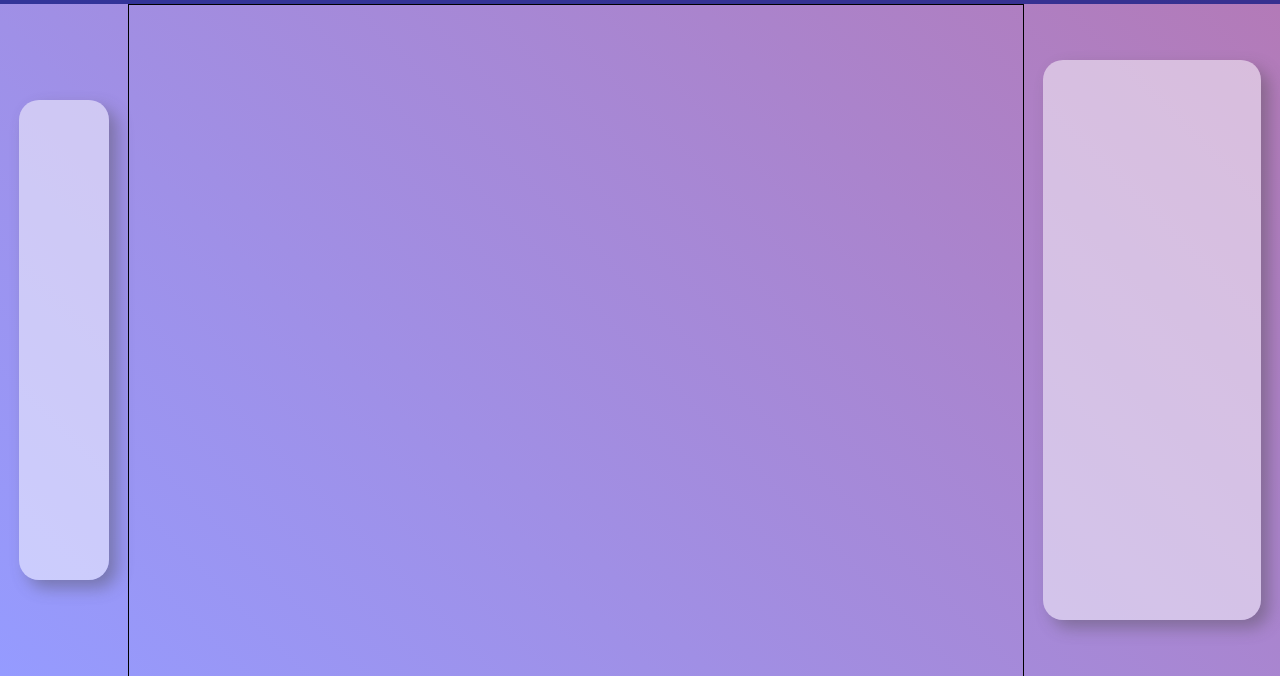
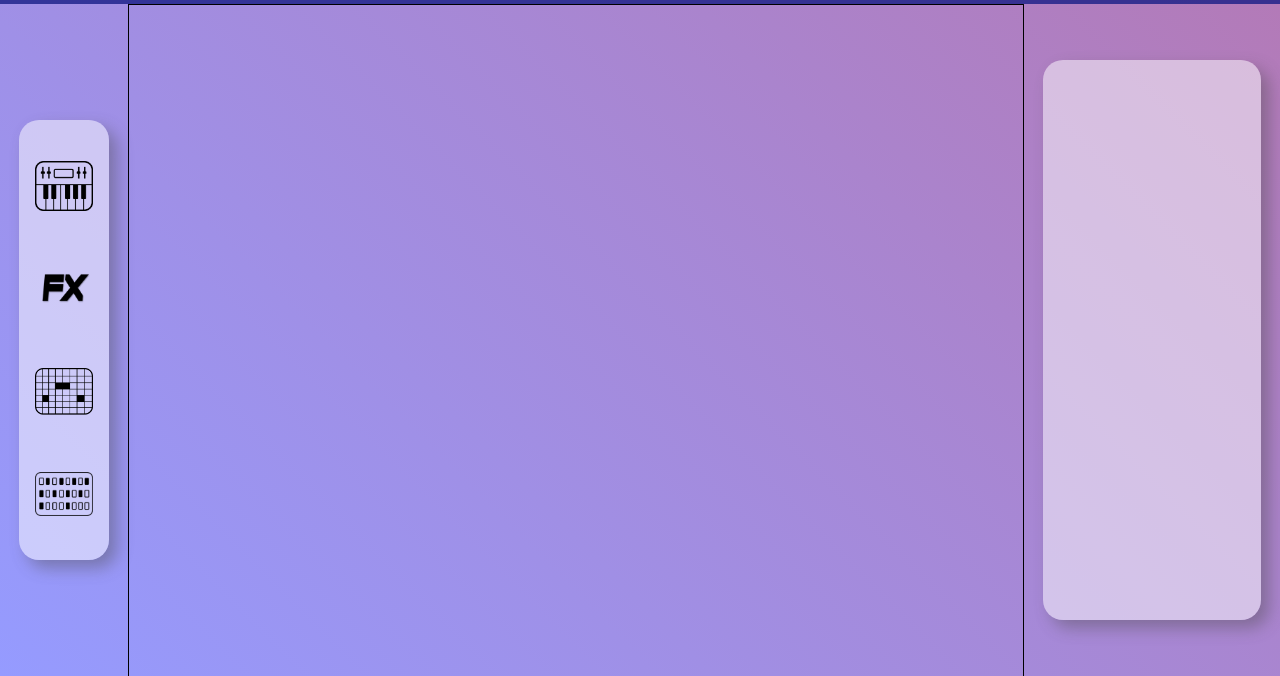
Before and after one commit to GeoCoderDev/2O-SINTH, a plain HTML site: page index.html in a window 1280 px wide. Shown: the part 124-800 px from the top of the page. Drawn offline with Linux system fonts and the light colour scheme.

Commit message:
Se agregaron las imagenes

```diff
--- a/estilos.css
+++ b/estilos.css
@@ -4,6 +4,7 @@
     box-sizing: border-box;
     background-size: contain;
     background-repeat: no-repeat;
+    background-position: center;
     font-family: Impact, Haettenschweiler, 'Arial Narrow Bold', sans-serif;
 }
 
@@ -135,16 +136,38 @@ body{
     #barra-navegacion{
         position: sticky;
         width: 70%;
-        height: 60vh;
-        margin: 12vh 0;
-        top: 28vh;
+        height: 55vh;
+        margin: 14.5vh 0;
+        top: 30.5vh;
         display:flex;
         flex-direction: column;
-        justify-content:center;
+        justify-content:space-evenly;
         align-items: center;
         background-color: rgba(255,255,255,0.5);
         border-radius: 2.5vh;
         box-shadow: 1vh 1vh 2vh rgba(73, 71, 71, 0.408);
+    }
+
+    .icono-barra-navegacion{
+        width:65%;
+        height: 17%;
+        /* border: 1px solid black; */
+    }
+
+    .icono-barra-navegacion:nth-child(1){
+        background-image: url('./Assets/Imagenes/Sinth\ Icono.png');
+    }
+
+    .icono-barra-navegacion:nth-child(2){
+        background-image: url('./Assets/Imagenes/FX\ icono.png');
+    }
+
+    .icono-barra-navegacion:nth-child(3){
+        background-image: url('./Assets/Imagenes/Sequenciador\ de\ melodias\ icono.png');
+    }
+
+    .icono-barra-navegacion:nth-child(4){
+        background-image: url('./Assets/Imagenes/Sequenciador\ de\ ritmos\ icono.png');
     }
 
     #todas-las-secciones-contenedor{
@@ -152,6 +175,7 @@ body{
         height: 100%;
         border: 1px solid black;
     }
+
 
     #formulario-de-guardado-contenedor{
         width: 20%;
@@ -177,7 +201,6 @@ body{
         box-shadow: 1vh 1vh 2vh rgba(73, 71, 71, 0.408);
     }
 
-
     footer{
         background-color: black;
         width: 100%;
--- a/index.html
+++ b/index.html
@@ -19,12 +19,17 @@
     <div id="contenido-todo">
         <div id="barra-navegacion-contenedor">
             <div id="barra-navegacion">
-
+                <a href="#" title="Sintetizador" class="icono-barra-navegacion"></a>
+                <a href="#" title="Efectos" class="icono-barra-navegacion"></a>
+                <a href="#" title="Secuenciador de Melodias" class="icono-barra-navegacion"></a>
+                <a href="#" title="Secuenciador de Ritmos" class="icono-barra-navegacion"></a>
             </div>
         </div>
+
         <div id="todas-las-secciones-contenedor"></div>
 
         <div id="formulario-de-guardado-contenedor">
+
             <form id="formulario-de-guardado" action="#">
 
             </form>
```
Also changed, not shown: config.js (line endings or trailing spaces).
